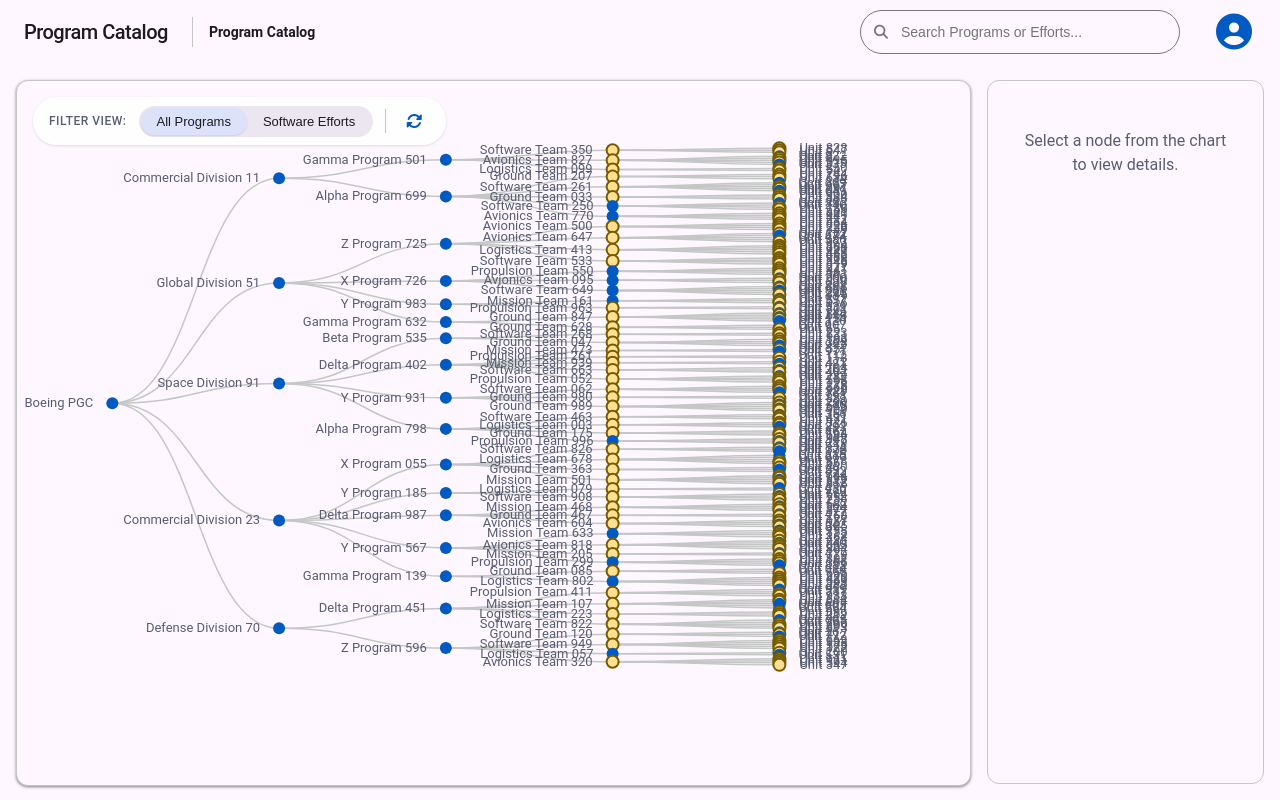
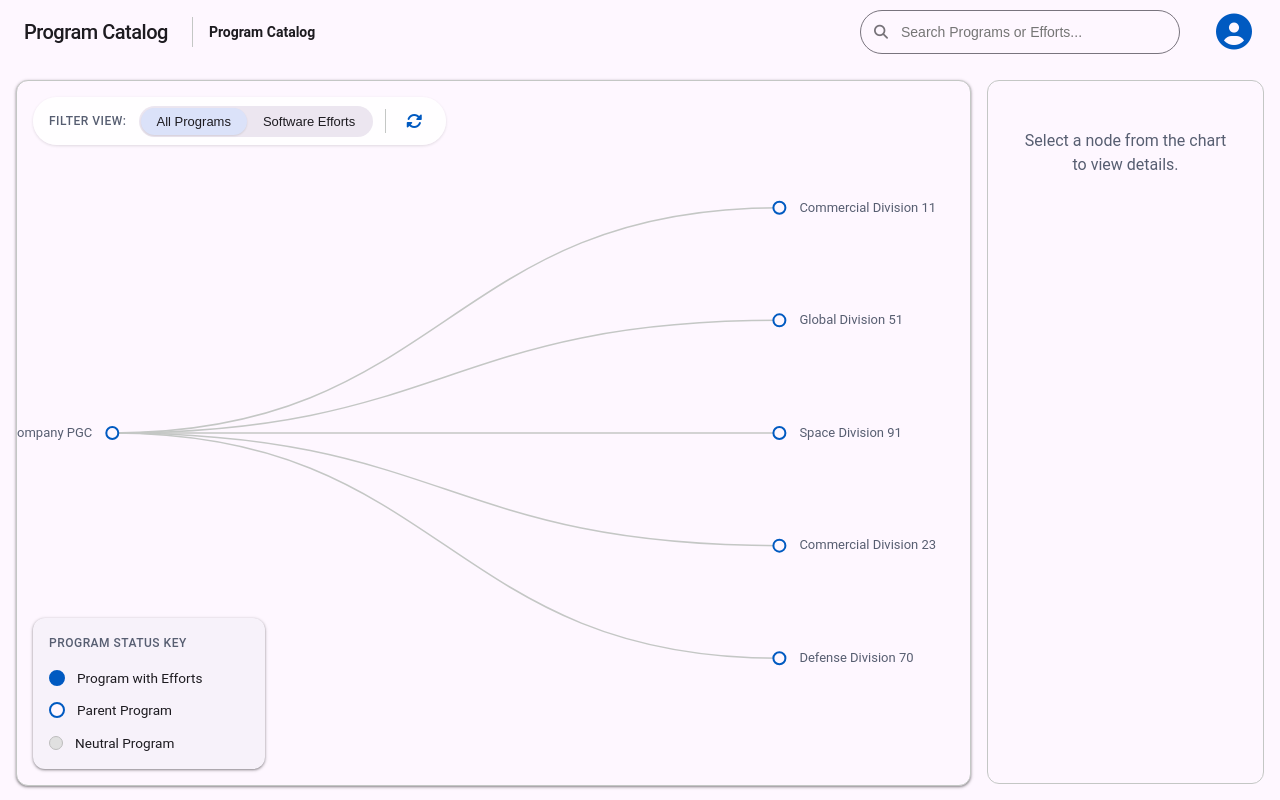
Before and after one commit to DeepBlue4/program-catalog, a Vue app: page / in a window 1280 px wide. Built offline with nearby package versions, Linux system fonts and the light colour scheme.

Commit message:
clean up tree

```diff
--- a/src/App.vue
+++ b/src/App.vue
@@ -218,7 +218,7 @@
                    <span class="tag" v-if="selectedNode.hasSoftwareEffort">Software Active</span>
                    <span class="tag neutral" v-else>Neutral</span>
 
-                   <span class="tag parent" v-if="selectedNode.containsSoftwareEffort">Parent of Effort</span>
+                   <span class="tag parent" v-if="selectedNode.has_descendant_expecting_software_effort">Parent of Effort</span>
                </div>
            </div>
 
--- a/src/components/Legend.vue
+++ b/src/components/Legend.vue
@@ -6,11 +6,11 @@
     <h3 class="legend-title">Program Status Key</h3>
     <div class="legend-item">
       <span class="dot effort"></span>
-      <span class="label">Software Effort</span>
+      <span class="label">Program with Efforts</span>
     </div>
     <div class="legend-item">
       <span class="dot parent"></span>
-      <span class="label">Parent of Effort</span>
+      <span class="label">Parent Program</span>
     </div>
     <div class="legend-item">
       <span class="dot neutral"></span>
@@ -52,19 +52,23 @@
 
 /* Match OrgChart M3 Styles */
 .dot.effort {
-  background-color: var(--md-sys-color-tertiary-container);
-  border-color: var(--md-sys-color-tertiary);
+  /* Program with Efforts -> Blue Dot */
+  background-color: var(--md-sys-color-primary);
+  border-color: var(--md-sys-color-primary);
 }
 
 .dot.parent {
+  /* Parent -> Outlined Blue */
   background-color: var(--md-sys-color-surface);
   border-color: var(--md-sys-color-primary);
-  border-width: 3px;
+  border-width: 2px;
 }
 
 .dot.neutral {
-  background-color: var(--md-sys-color-primary);
-  border-color: var(--md-sys-color-primary); /* Filled */
+  /* Neutral -> Light Grey */
+  background-color: #E0E0E0;
+  border-color: #BDBDBD;
+  border-width: 1px;
 }
 
 .label {
--- a/src/components/OrgChart.vue
+++ b/src/components/OrgChart.vue
@@ -49,14 +49,17 @@
 
 const collapsedState = ref(new Map());
 
-const syncState = (node) => {
+const syncState = (node, depth = 0) => {
     if (!node) return;
     // Only set if not already present to preserve user interaction
     if (!collapsedState.value.has(node.value)) {
-        collapsedState.value.set(node.value, node.collapsed);
+        // Default logic: Root (depth 0) expanded, children (depth 1+) collapsed
+        // This shows Root + Level 1 nodes.
+        const defaultCollapsed = depth >= 1;
+        collapsedState.value.set(node.value, node.collapsed !== undefined ? node.collapsed : defaultCollapsed);
     }
     if (node.children) {
-        node.children.forEach(syncState);
+        node.children.forEach(child => syncState(child, depth + 1));
     }
 };
 
@@ -96,10 +99,14 @@
 
           if (d.hasSoftwareEffort) {
               status = 'Software Effort Active';
-              color = colors.tertiary;
-          } else if (d.containsSoftwareEffort) {
+              color = colors.primary; // Blue
+          } else if (d.has_descendant_expecting_software_effort) {
               status = 'Parent of Effort';
+              // Keep Primary for text color as it's readable
               color = colors.primary;
+          } else {
+             // Neutral
+             color = colors.neutral; // Keep dark grey text for neutral status
           }
 
           return `
@@ -175,24 +182,25 @@
 
       // M3 Style Mapping
       if (newNode.hasSoftwareEffort) {
-          // Tertiary Color for Effort
+          // Program with Efforts -> Blue Dot (Primary)
           newNode.itemStyle = {
-              color: colors.tertiaryContainer,
-              borderColor: colors.tertiary,
+              color: colors.primary,
+              borderColor: colors.primary,
+              borderWidth: 0
+          };
+      } else if (newNode.has_descendant_expecting_software_effort) {
+          // Parent of Effort -> Outlined Blue Dot
+          newNode.itemStyle = {
+              color: colors.surface,
+              borderColor: colors.primary,
               borderWidth: 2
           };
-      } else if (newNode.containsSoftwareEffort) {
-          // Primary with Stroke
-          newNode.itemStyle = {
-              color: colors.surface, // Hollow-ish look or lighter
-              borderColor: colors.primary,
-              borderWidth: 3
-          };
       } else {
-          // Standard Filled Primary Dot
+          // Neutral Program -> Light Grey Dot
            newNode.itemStyle = {
-              color: colors.primary,
-              borderColor: colors.primary
+              color: '#E0E0E0',
+              borderColor: '#BDBDBD',
+              borderWidth: 1
           };
       }
 
--- a/src/services/api.js
+++ b/src/services/api.js
@@ -207,7 +207,7 @@
                 success: true,
                 data: {
                     username: "testuser",
-                    email: "test.user@boeing.com",
+                    email: "test.user@company.com",
                     first_name: "Test",
                     last_name: "User",
                 },
@@ -227,10 +227,10 @@
             return {
                 success: true,
                 data: [
-                    "jane.doe@boeing.com",
-                    "john.smith@boeing.com",
-                    "admin@boeing.com",
-                    "developer@boeing.com",
+                    "jane.doe@company.com",
+                    "john.smith@company.com",
+                    "admin@company.com",
+                    "developer@company.com",
                 ],
             };
         }
@@ -260,7 +260,7 @@
             const id = Math.floor(Math.random() * 10000000); // Larger ID space
             let name;
 
-            if (depth === 0) name = "Boeing PGC";
+            if (depth === 0) name = "Company PGC";
             else if (depth === 1) name = `${pick(['Space', 'Defense', 'Commercial', 'Global'])} Division ${id.toString().slice(-2)}`;
             else if (depth === 2) name = `${pick(['X', 'Y', 'Z', 'Alpha', 'Beta', 'Gamma', 'Delta'])} Program ${id.toString().slice(-3)}`;
             else if (depth === 3) name = `${pick(['Avionics', 'Propulsion', 'Software', 'Logistics', 'Mission', 'Ground'])} Team ${id.toString().slice(-3)}`;
--- a/src/style.css
+++ b/src/style.css
@@ -1,7 +1,7 @@
 :root {
   /* Material 3 - Design Tokens (Approximation) */
   --md-sys-color-primary: #005AC1;
-  /* Boeing Blue-ish */
+  /* Primary Blue-ish */
   --md-sys-color-on-primary: #FFFFFF;
   --md-sys-color-primary-container: #D8E2FF;
   --md-sys-color-on-primary-container: #001A41;
--- a/src/views/ProgramTreeView.vue
+++ b/src/views/ProgramTreeView.vue
@@ -132,7 +132,9 @@
         <div v-else class="empty-state">
             No program data available.
         </div>
-        <Legend />
+        <div class="legend-wrapper">
+            <Legend />
+        </div>
     </div>
   </div>
 </template>
@@ -265,9 +267,16 @@
     color: var(--md-sys-color-outline);
 }
 
+.chart-container {
+    flex: 1;
+    position: relative;
+    overflow: hidden;
+}
+
 .legend-wrapper {
     position: absolute;
     bottom: 1rem;
     left: 1rem;
+    z-index: 10;
 }
 </style>
```
